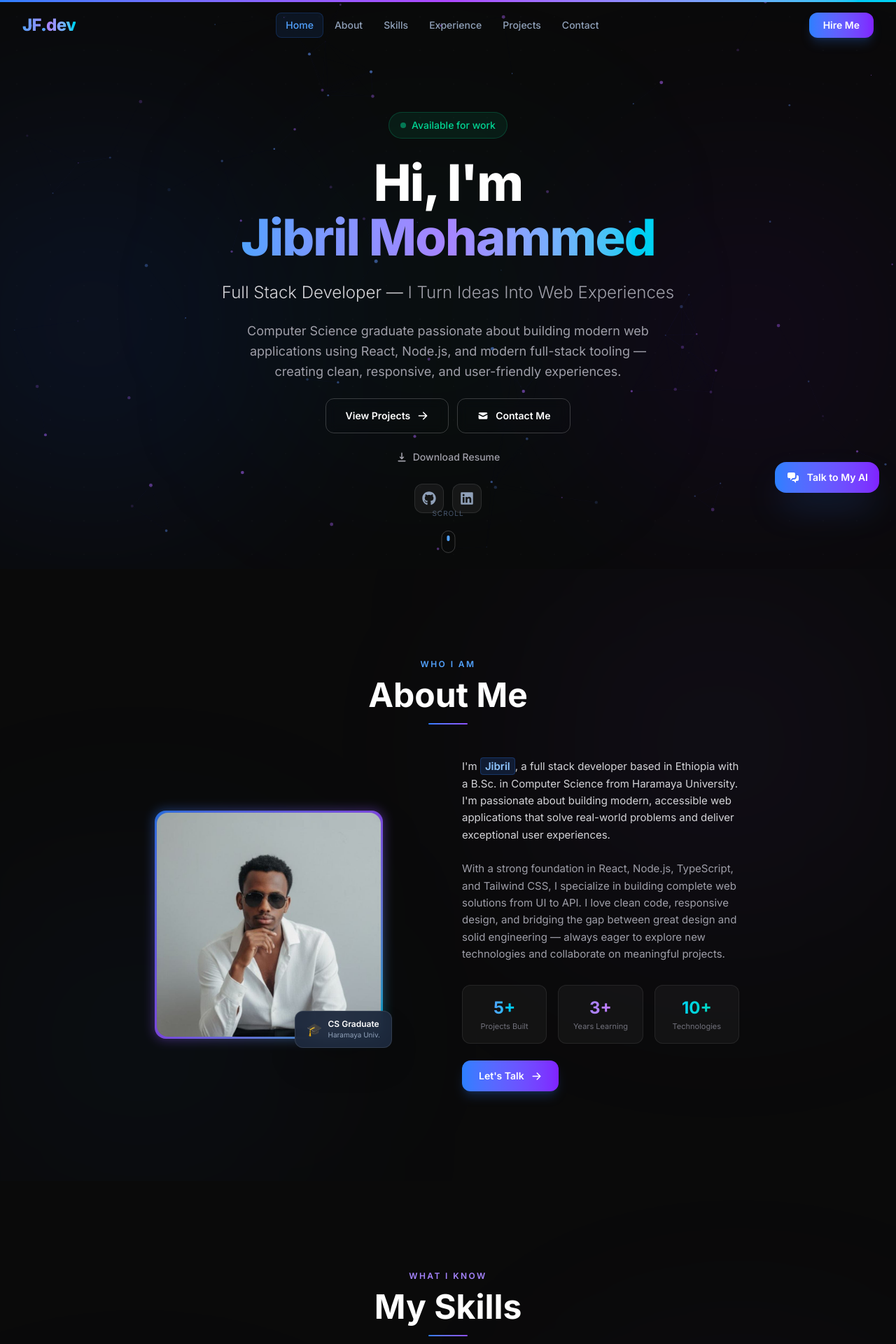
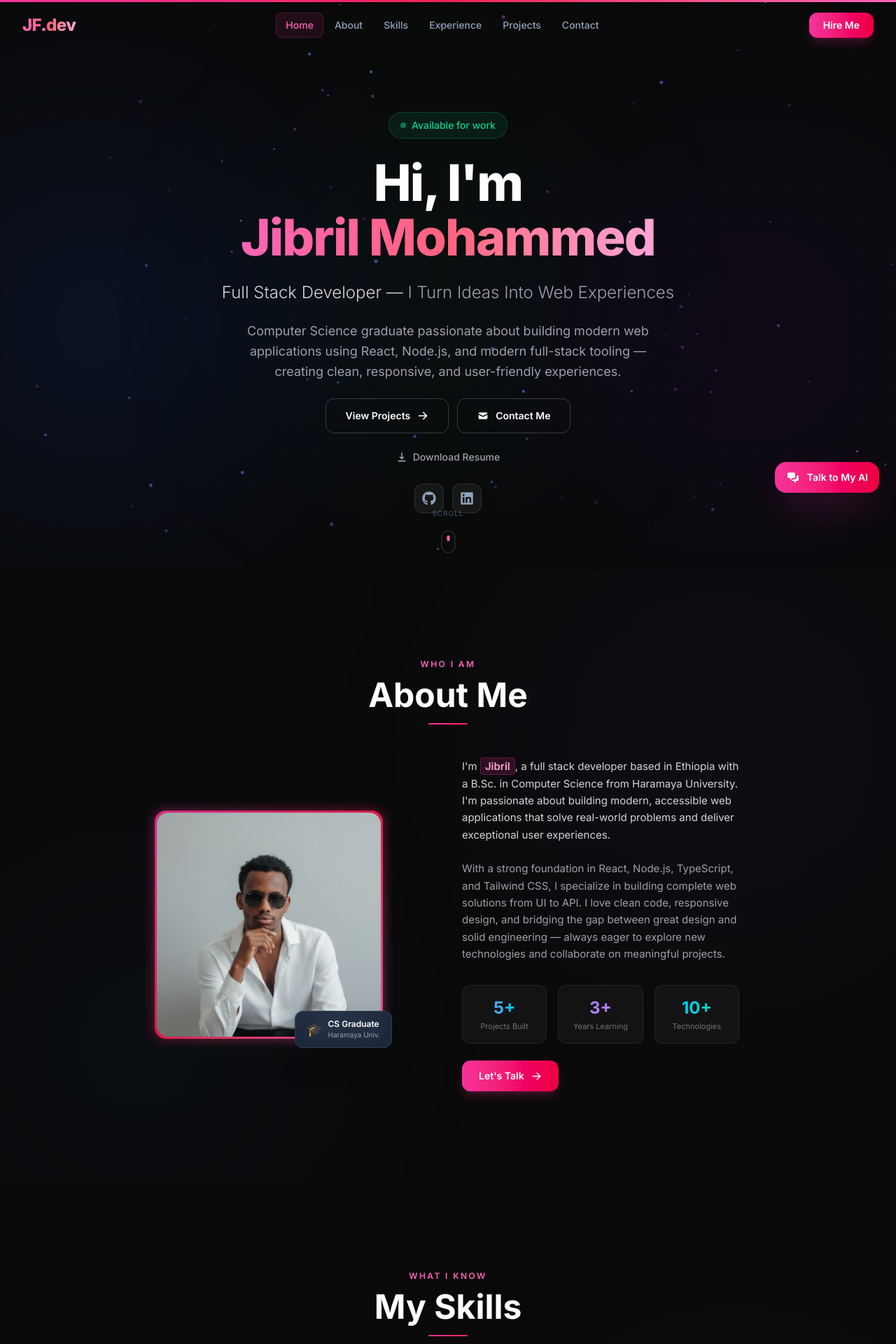
Before and after one commit to Jibomf59/My-portfolio, a React (Vite) app: page / in a window 1280 px wide. Shown: the top 1920 px of the page at 70% size. Built offline with nearby package versions, Linux system fonts and the light colour scheme.

Commit message:
Apply pink/rose accent color like melkias

```diff
--- a/src/components/About.tsx
+++ b/src/components/About.tsx
@@ -26,13 +26,13 @@ export default function About() {
           transition={{ duration: 0.5 }}
           className="text-center mb-12"
         >
-          <p className="text-xs font-semibold tracking-[0.2em] uppercase text-blue-400 mb-3">
+          <p className="text-xs font-semibold tracking-[0.2em] uppercase text-pink-400 mb-3">
             WHO I AM
           </p>
           <h2 className="text-3xl sm:text-4xl lg:text-5xl font-bold text-white">
             About Me
           </h2>
-          <div className="w-14 h-0.5 bg-gradient-to-r from-blue-500 to-violet-500 mx-auto mt-4 rounded-full" />
+          <div className="w-14 h-0.5 bg-gradient-to-r from-pink-500 to-rose-500 mx-auto mt-4 rounded-full" />
         </motion.div>
 
         <div className="grid lg:grid-cols-2 gap-8 lg:gap-10 items-center">
@@ -46,8 +46,8 @@ export default function About() {
           >
             <div className="relative">
               {/* Gradient ring */}
-              <div className="absolute -inset-1 rounded-2xl bg-gradient-to-br from-blue-500 via-violet-500 to-cyan-500 blur opacity-40" />
-              <div className="absolute -inset-[3px] rounded-2xl bg-gradient-to-br from-blue-500 via-violet-500 to-cyan-500 opacity-80" />
+              <div className="absolute -inset-1 rounded-2xl bg-gradient-to-br from-pink-500 via-rose-500 to-pink-400 blur opacity-40" />
+              <div className="absolute -inset-[3px] rounded-2xl bg-gradient-to-br from-pink-500 via-rose-500 to-pink-400 opacity-80" />
               <div className="relative w-72 h-72 sm:w-80 sm:h-80 rounded-2xl overflow-hidden">
                 <img
                   src="/images/pro.jpg"
@@ -81,7 +81,7 @@ export default function About() {
           >
             <p className="text-zinc-300 text-[15px] leading-relaxed">
               I'm{' '}
-              <span className="px-1.5 py-0.5 rounded bg-blue-500/15 border border-blue-500/25 text-blue-300 font-semibold">
+              <span className="px-1.5 py-0.5 rounded bg-pink-500/15 border border-pink-500/25 text-pink-300 font-semibold">
                 Jibril
               </span>
               , a full stack developer based in Ethiopia with a B.Sc. in Computer Science from Haramaya
@@ -129,7 +129,7 @@ export default function About() {
                 }}
                 whileHover={{ scale: 1.03 }}
                 whileTap={{ scale: 0.97 }}
-                className="group inline-flex items-center gap-2.5 px-6 py-3 rounded-xl bg-gradient-to-r from-blue-500 to-violet-600 text-white font-semibold text-sm shadow-lg shadow-blue-500/20 hover:shadow-blue-500/35 transition-shadow"
+                className="group inline-flex items-center gap-2.5 px-6 py-3 rounded-xl bg-gradient-to-r from-pink-500 to-rose-600 text-white font-semibold text-sm shadow-lg shadow-pink-500/20 hover:shadow-pink-500/35 transition-shadow"
               >
                 Let&apos;s Talk
                 <HiArrowRight size={15} className="group-hover:translate-x-1 transition-transform" />
--- a/src/components/AiChat.tsx
+++ b/src/components/AiChat.tsx
@@ -71,7 +71,7 @@ export default function AiChat() {
         onClick={() => setOpen((o) => !o)}
         whileHover={{ scale: 1.08 }}
         whileTap={{ scale: 0.93 }}
-        className="fixed bottom-24 right-6 z-[190] flex items-center gap-2.5 px-4 py-3 rounded-2xl bg-gradient-to-r from-blue-500 to-violet-600 text-white shadow-2xl shadow-blue-500/30 hover:shadow-blue-500/50 transition-shadow"
+        className="fixed bottom-24 right-6 z-[190] flex items-center gap-2.5 px-4 py-3 rounded-2xl bg-gradient-to-r from-pink-500 to-rose-600 text-white shadow-2xl shadow-pink-500/30 hover:shadow-pink-500/50 transition-shadow"
         aria-label="Open AI chat"
       >
         <HiChatAlt2 size={20} />
@@ -125,7 +125,7 @@ export default function AiChat() {
                   <div
                     className={`max-w-[82%] px-4 py-2.5 rounded-2xl text-sm leading-relaxed ${
                       msg.role === 'user'
-                        ? 'bg-gradient-to-br from-blue-500 to-violet-600 text-white rounded-br-sm shadow-lg shadow-blue-500/15'
+                        ? 'bg-gradient-to-br from-pink-500 to-rose-600 text-white rounded-br-sm shadow-lg shadow-pink-500/15'
                         : 'bg-white/[0.06] border border-white/8 text-slate-200 rounded-bl-sm'
                     }`}
                   >
@@ -167,7 +167,7 @@ export default function AiChat() {
                     key={q.key}
                     onClick={() => handleQuestion(q.key, q.label)}
                     disabled={thinking}
-                    className="text-left px-3.5 py-2 rounded-xl text-xs font-medium text-slate-300 bg-white/[0.04] border border-white/8 hover:border-blue-500/30 hover:bg-blue-500/8 hover:text-white transition-all disabled:opacity-40 disabled:cursor-not-allowed"
+                    className="text-left px-3.5 py-2 rounded-xl text-xs font-medium text-slate-300 bg-white/[0.04] border border-white/8 hover:border-pink-500/30 hover:bg-pink-500/8 hover:text-white transition-all disabled:opacity-40 disabled:cursor-not-allowed"
                   >
                     {q.label}
                   </button>
--- a/src/components/Experience.tsx
+++ b/src/components/Experience.tsx
@@ -106,13 +106,13 @@ export default function Experience() {
           transition={{ duration: 0.5 }}
           className="text-center mb-16"
         >
-          <p className="text-xs font-semibold tracking-[0.2em] uppercase text-violet-400 mb-3">
+          <p className="text-xs font-semibold tracking-[0.2em] uppercase text-pink-400 mb-3">
             MY JOURNEY
           </p>
           <h2 className="text-3xl sm:text-4xl lg:text-5xl font-bold text-white">
             Experience
           </h2>
-          <div className="w-14 h-0.5 bg-gradient-to-r from-blue-500 to-violet-500 mx-auto mt-4 rounded-full" />
+          <div className="w-14 h-0.5 bg-gradient-to-r from-pink-500 to-rose-500 mx-auto mt-4 rounded-full" />
         </motion.div>
 
         {/* Timeline */}
--- a/src/components/Footer.tsx
+++ b/src/components/Footer.tsx
@@ -51,7 +51,7 @@ export default function Footer() {
               rel="noopener noreferrer"
               whileHover={{ scale: 1.12, y: -3 }}
               whileTap={{ scale: 0.9 }}
-              className="p-3 rounded-xl bg-white/[0.04] border border-white/8 text-slate-500 hover:text-blue-400 hover:border-blue-400/25 hover:bg-blue-400/5 transition-all"
+              className="p-3 rounded-xl bg-white/[0.04] border border-white/8 text-slate-500 hover:text-pink-400 hover:border-pink-400/25 hover:bg-pink-400/5 transition-all"
               aria-label={s.label}
             >
               <s.icon size={17} />
--- a/src/components/Hero.tsx
+++ b/src/components/Hero.tsx
@@ -65,7 +65,7 @@ export default function Hero() {
           >
             <span className="text-white">Hi, I'm</span>
             <br />
-            <span className="bg-gradient-to-r from-blue-400 via-violet-400 to-cyan-400 bg-clip-text text-transparent">
+            <span className="bg-gradient-to-r from-pink-400 via-rose-400 to-pink-300 bg-clip-text text-transparent">
               Jibril Mohammed
             </span>
           </motion.h1>
@@ -120,7 +120,7 @@ export default function Hero() {
             <a
               href="/Jibril_Mohammed_CV.pdf"
               download="Jibril_Mohammed_CV.pdf"
-              className="inline-flex items-center gap-2 text-zinc-400 hover:text-blue-400 text-sm font-medium transition-colors group"
+              className="inline-flex items-center gap-2 text-zinc-400 hover:text-pink-400 text-sm font-medium transition-colors group"
             >
               <HiDownload size={16} className="group-hover:animate-bounce" />
               Download Resume
@@ -135,7 +135,7 @@ export default function Hero() {
               rel="noopener noreferrer"
               whileHover={{ scale: 1.15, y: -3 }}
               whileTap={{ scale: 0.9 }}
-              className="p-2.5 rounded-xl bg-white/5 border border-white/10 text-slate-400 hover:text-blue-400 hover:border-blue-400/30 hover:bg-blue-400/8 transition-all"
+              className="p-2.5 rounded-xl bg-white/5 border border-white/10 text-slate-400 hover:text-pink-400 hover:border-pink-400/30 hover:bg-pink-400/8 transition-all"
               aria-label="GitHub"
             >
               <FaGithub size={20} />
@@ -146,7 +146,7 @@ export default function Hero() {
               rel="noopener noreferrer"
               whileHover={{ scale: 1.15, y: -3 }}
               whileTap={{ scale: 0.9 }}
-              className="p-2.5 rounded-xl bg-white/5 border border-white/10 text-slate-400 hover:text-blue-400 hover:border-blue-400/30 hover:bg-blue-400/8 transition-all"
+              className="p-2.5 rounded-xl bg-white/5 border border-white/10 text-slate-400 hover:text-pink-400 hover:border-pink-400/30 hover:bg-pink-400/8 transition-all"
               aria-label="LinkedIn"
             >
               <FaLinkedin size={20} />
@@ -168,7 +168,7 @@ export default function Hero() {
           transition={{ repeat: Infinity, duration: 1.5, ease: 'easeInOut' }}
           className="w-5 h-8 rounded-full border border-white/20 flex justify-center pt-1.5"
         >
-          <div className="w-1 h-2 rounded-full bg-blue-400" />
+          <div className="w-1 h-2 rounded-full bg-pink-400" />
         </motion.div>
       </motion.div>
     </section>
--- a/src/components/Navbar.tsx
+++ b/src/components/Navbar.tsx
@@ -56,11 +56,11 @@ export default function Navbar() {
           <motion.a
             href="#home"
             onClick={(e) => { e.preventDefault(); scrollTo('#home'); }}
-            className="text-xl lg:text-2xl font-extrabold bg-gradient-to-r from-blue-400 via-violet-400 to-cyan-400 bg-clip-text text-transparent tracking-tight"
+            className="text-xl lg:text-2xl font-extrabold bg-gradient-to-r from-pink-400 via-rose-400 to-pink-300 bg-clip-text text-transparent tracking-tight"
             whileHover={{ scale: 1.05 }}
             whileTap={{ scale: 0.95 }}
           >
-            JF<span className="text-blue-400">.</span>dev
+            JF<span className="text-pink-400">.</span>dev
           </motion.a>
 
           {/* Desktop links */}
@@ -75,13 +75,13 @@ export default function Navbar() {
                   whileHover={{ scale: 1.04 }}
                   whileTap={{ scale: 0.96 }}
                 >
-                  <span className={`relative z-10 transition-colors ${isActive ? 'text-blue-400' : 'text-slate-400 hover:text-white'}`}>
+                  <span className={`relative z-10 transition-colors ${isActive ? 'text-pink-400' : 'text-slate-400 hover:text-white'}`}>
                     {link.name}
                   </span>
                   {isActive && (
                     <motion.div
                       layoutId="nav-active"
-                      className="absolute inset-0 bg-blue-500/10 rounded-lg border border-blue-500/20"
+                      className="absolute inset-0 bg-pink-500/10 rounded-lg border border-pink-500/20"
                       transition={{ type: 'spring', bounce: 0.2, duration: 0.55 }}
                     />
                   )}
@@ -95,7 +95,7 @@ export default function Navbar() {
             <motion.a
               href="#contact"
               onClick={(e) => { e.preventDefault(); scrollTo('#contact'); }}
-              className="hidden lg:flex items-center gap-2 px-5 py-2 text-sm font-semibold rounded-xl bg-gradient-to-r from-blue-500 to-violet-600 text-white shadow-lg shadow-blue-500/20 hover:shadow-blue-500/40 transition-shadow"
+              className="hidden lg:flex items-center gap-2 px-5 py-2 text-sm font-semibold rounded-xl bg-gradient-to-r from-pink-500 to-rose-600 text-white shadow-lg shadow-pink-500/20 hover:shadow-pink-500/40 transition-shadow"
               whileHover={{ scale: 1.05 }}
               whileTap={{ scale: 0.95 }}
             >
@@ -136,7 +136,7 @@ export default function Navbar() {
                     onClick={() => scrollTo(link.href)}
                     className={`flex w-full text-left px-4 py-3 rounded-xl text-sm font-medium transition-colors ${
                       isActive
-                        ? 'text-blue-400 bg-blue-500/10 border border-blue-500/15'
+                        ? 'text-pink-400 bg-pink-500/10 border border-pink-500/15'
                         : 'text-slate-300 hover:text-white hover:bg-white/5'
                     }`}
                   >
@@ -150,7 +150,7 @@ export default function Navbar() {
                 initial={{ opacity: 0, x: -16 }}
                 animate={{ opacity: 1, x: 0 }}
                 transition={{ delay: 0.3 }}
-                className="flex mt-3 text-center justify-center px-4 py-3 rounded-xl bg-gradient-to-r from-blue-500 to-violet-600 text-white font-semibold text-sm"
+                className="flex mt-3 text-center justify-center px-4 py-3 rounded-xl bg-gradient-to-r from-pink-500 to-rose-600 text-white font-semibold text-sm"
               >
                 Hire Me
               </motion.a>
--- a/src/components/Projects.tsx
+++ b/src/components/Projects.tsx
@@ -79,13 +79,13 @@ export default function Projects() {
           transition={{ duration: 0.5 }}
           className="text-center mb-16"
         >
-          <p className="text-xs font-semibold tracking-[0.2em] uppercase text-cyan-400 mb-3">
+          <p className="text-xs font-semibold tracking-[0.2em] uppercase text-pink-400 mb-3">
             WHAT I'VE BUILT
           </p>
           <h2 className="text-3xl sm:text-4xl lg:text-5xl font-bold text-white">
             Projects
           </h2>
-          <div className="w-14 h-0.5 bg-gradient-to-r from-blue-500 to-violet-500 mx-auto mt-4 rounded-full" />
+          <div className="w-14 h-0.5 bg-gradient-to-r from-pink-500 to-rose-500 mx-auto mt-4 rounded-full" />
         </motion.div>
 
         {/* Grid */}
@@ -155,7 +155,7 @@ export default function Projects() {
                         rel="noopener noreferrer"
                         whileHover={{ scale: 1.03 }}
                         whileTap={{ scale: 0.97 }}
-                        className="flex items-center justify-center gap-2 px-4 py-2.5 rounded-xl bg-gradient-to-r from-blue-500/20 to-violet-500/20 border border-blue-500/30 text-blue-300 hover:text-white hover:from-blue-500/30 hover:to-violet-500/30 text-sm font-semibold transition-all"
+                        className="flex items-center justify-center gap-2 px-4 py-2.5 rounded-xl bg-gradient-to-r from-pink-500/20 to-rose-500/20 border border-pink-500/30 text-pink-300 hover:text-white hover:from-pink-500/30 hover:to-rose-500/30 text-sm font-semibold transition-all"
                       >
                         <HiExternalLink size={14} />
                         Live Demo
--- a/src/components/ScrollProgress.tsx
+++ b/src/components/ScrollProgress.tsx
@@ -6,7 +6,7 @@ export default function ScrollProgress() {
 
   return (
     <motion.div
-      className="fixed top-0 left-0 right-0 h-[3px] z-[100] origin-left bg-gradient-to-r from-blue-500 via-purple-500 to-cyan-400"
+      className="fixed top-0 left-0 right-0 h-[3px] z-[100] origin-left bg-gradient-to-r from-pink-500 via-rose-500 to-pink-400"
       style={{ scaleX }}
     />
   );
--- a/src/components/Skills.tsx
+++ b/src/components/Skills.tsx
@@ -56,13 +56,13 @@ export default function Skills() {
           transition={{ duration: 0.5 }}
           className="text-center mb-16"
         >
-          <p className="text-xs font-semibold tracking-[0.2em] uppercase text-violet-400 mb-3">
+          <p className="text-xs font-semibold tracking-[0.2em] uppercase text-pink-400 mb-3">
             WHAT I KNOW
           </p>
           <h2 className="text-3xl sm:text-4xl lg:text-5xl font-bold text-white">
             My Skills
           </h2>
-          <div className="w-14 h-0.5 bg-gradient-to-r from-blue-500 to-violet-500 mx-auto mt-4 rounded-full" />
+          <div className="w-14 h-0.5 bg-gradient-to-r from-pink-500 to-rose-500 mx-auto mt-4 rounded-full" />
         </motion.div>
 
         {/* Skill groups — 2×2 grid */}
```
Also changed, not shown: src/components/Contact.tsx (+6 -6 lines).
